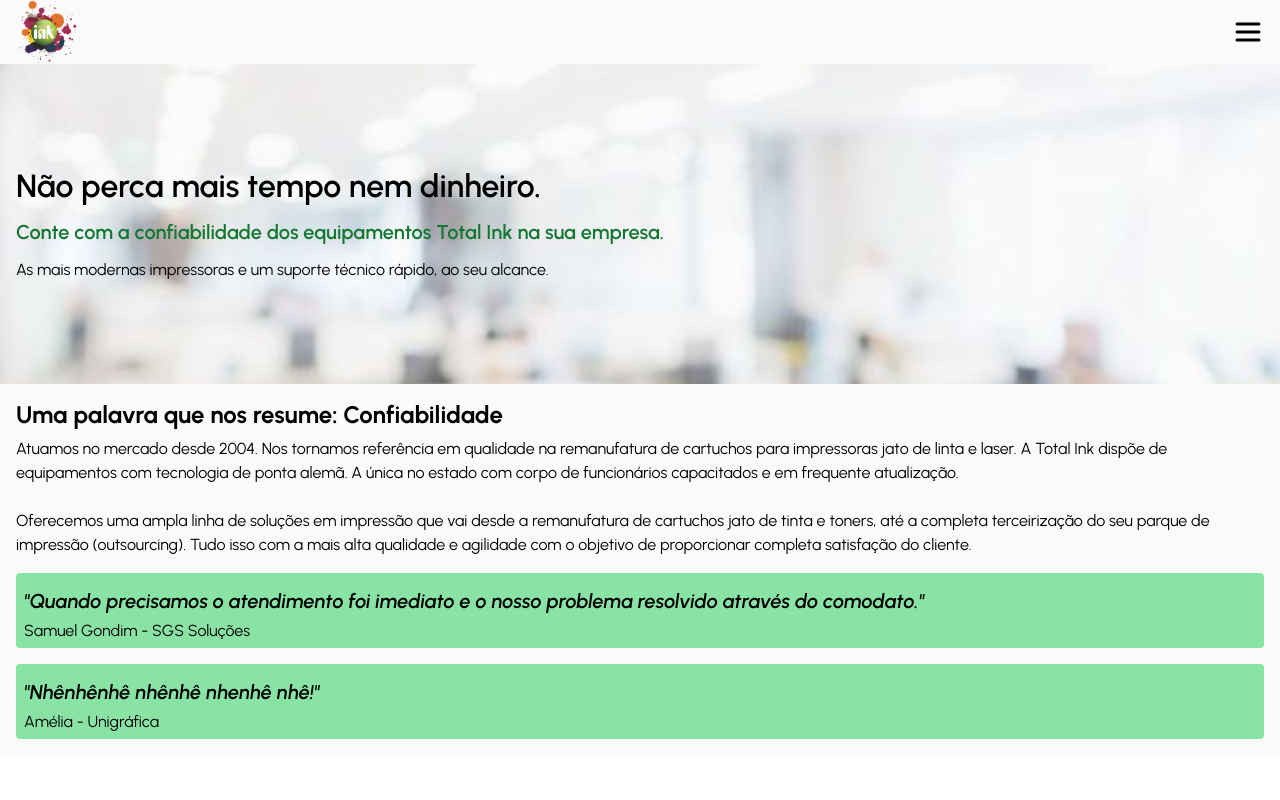
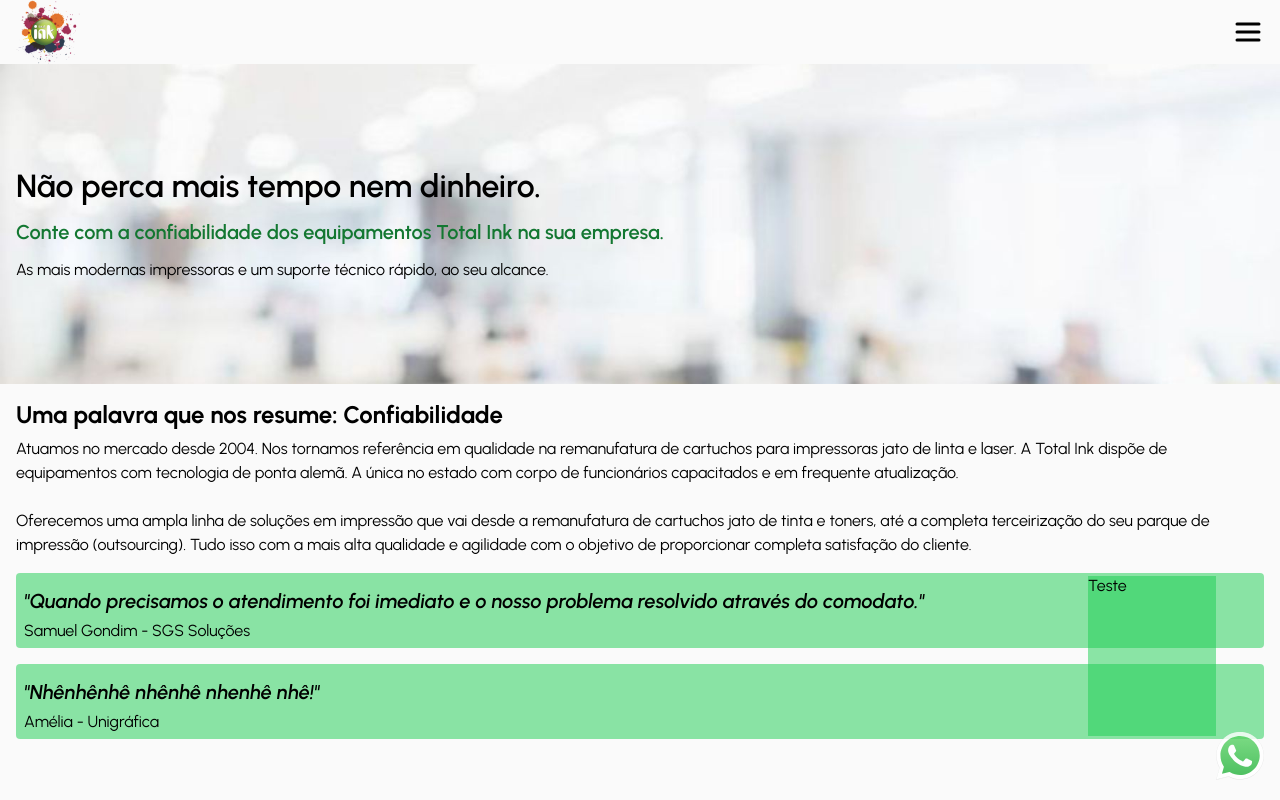
Before and after one commit to diegonacif/totalink-page, a React (Vite) app: page / in a window 1280 px wide. Shown: the top 800 px of the page. Built offline with nearby package versions, Linux system fonts and the light colour scheme.

Commit message:
feat: whatsapp button

```diff
--- a/src/App.jsx
+++ b/src/App.jsx
@@ -3,6 +3,7 @@ import { Footer } from './components/Footer/Footer';
 import { Header } from './components/Header/Header';
 import { Modal } from './components/Modal/Modal';
 import { Trust } from './components/Trust/Trust';
+import { WhatsappButton } from './components/WhatsappButton/WhatsappButton';
 import './css/App.css'
 
 function App() {
@@ -14,6 +15,7 @@ function App() {
       <Trust />
       <Customers />
       <Footer />
+      <WhatsappButton />
     </main>
     )
 }
--- a/src/components/Customers/_Customers.scss
+++ b/src/components/Customers/_Customers.scss
@@ -6,6 +6,7 @@
   align-items: center;
   gap: 1rem;
   padding: 1rem;
+  background-color: $white-bg;
 
   width: 100%;
   max-width: 100vw;
--- a/src/components/Footer/Footer.jsx
+++ b/src/components/Footer/Footer.jsx
@@ -1,3 +1,5 @@
+import '../../css/App.css';
+
 export const Footer = () => {
   return (
     <div className="footer">
--- /dev/null
+++ b/src/components/WhatsappButton/WhatsappButton.jsx
@@ -0,0 +1,15 @@
+import whatsappLogo from '../../assets/whatsapp-icon.svg';
+import '../../css/App.css';
+
+export const WhatsappButton = () => {
+  return (
+    <>
+      <div className="whatsapp-button">
+        <img src={whatsappLogo} alt="Botão Whatsapp"/>
+      </div>
+      <div className="whatsapp-expansion">
+        <span>Teste</span>
+      </div>
+    </>
+  )
+}
--- /dev/null
+++ b/src/components/WhatsappButton/_WhatsappButton.scss
@@ -0,0 +1,21 @@
+.whatsapp-button {
+  position: fixed;
+  bottom: 1rem;
+  right: 1rem;
+  width: fit-content;
+  height: fit-content;
+
+  img {
+    width: 3rem;
+    opacity: 0.8;
+  }
+}
+
+.whatsapp-expansion {
+  position: fixed;
+  bottom: 4rem;
+  right: 4rem;
+  width: 8rem;
+  height: 10rem;
+  background-color: $green-bg-mirror;
+}
--- a/src/css/App.css
+++ b/src/css/App.css
@@ -101,6 +101,7 @@ main {
   align-items: center;
   gap: 1rem;
   padding: 1rem;
+  background-color: #fafafa;
   width: 100%;
   max-width: 100vw;
   height: 100%;
@@ -181,4 +182,29 @@ main {
   background-color: #0f0f0f;
   color: #fafafa;
   font-size: 0.875rem;
+}
+
+.whatsapp-button {
+  position: fixed;
+  bottom: 1rem;
+  right: 1rem;
+  width: -webkit-fit-content;
+  width: -moz-fit-content;
+  width: fit-content;
+  height: -webkit-fit-content;
+  height: -moz-fit-content;
+  height: fit-content;
+}
+.whatsapp-button img {
+  width: 3rem;
+  opacity: 0.8;
+}
+
+.whatsapp-expansion {
+  position: fixed;
+  bottom: 4rem;
+  right: 4rem;
+  width: 8rem;
+  height: 10rem;
+  background-color: rgba(26, 206, 80, 0.5);
 }/*# sourceMappingURL=App.css.map */
--- a/src/css/App.scss
+++ b/src/css/App.scss
@@ -31,3 +31,4 @@ main {
 @import '../components/Trust/Trust';
 @import '../components/Customers/Customers';
 @import '../components/Footer/Footer';
+@import '../components/WhatsappButton/WhatsappButton';
```
Also changed, not shown: src/assets/whatsapp-icon.svg (added), 1 other file (tests, documents, lock files or other folders).
